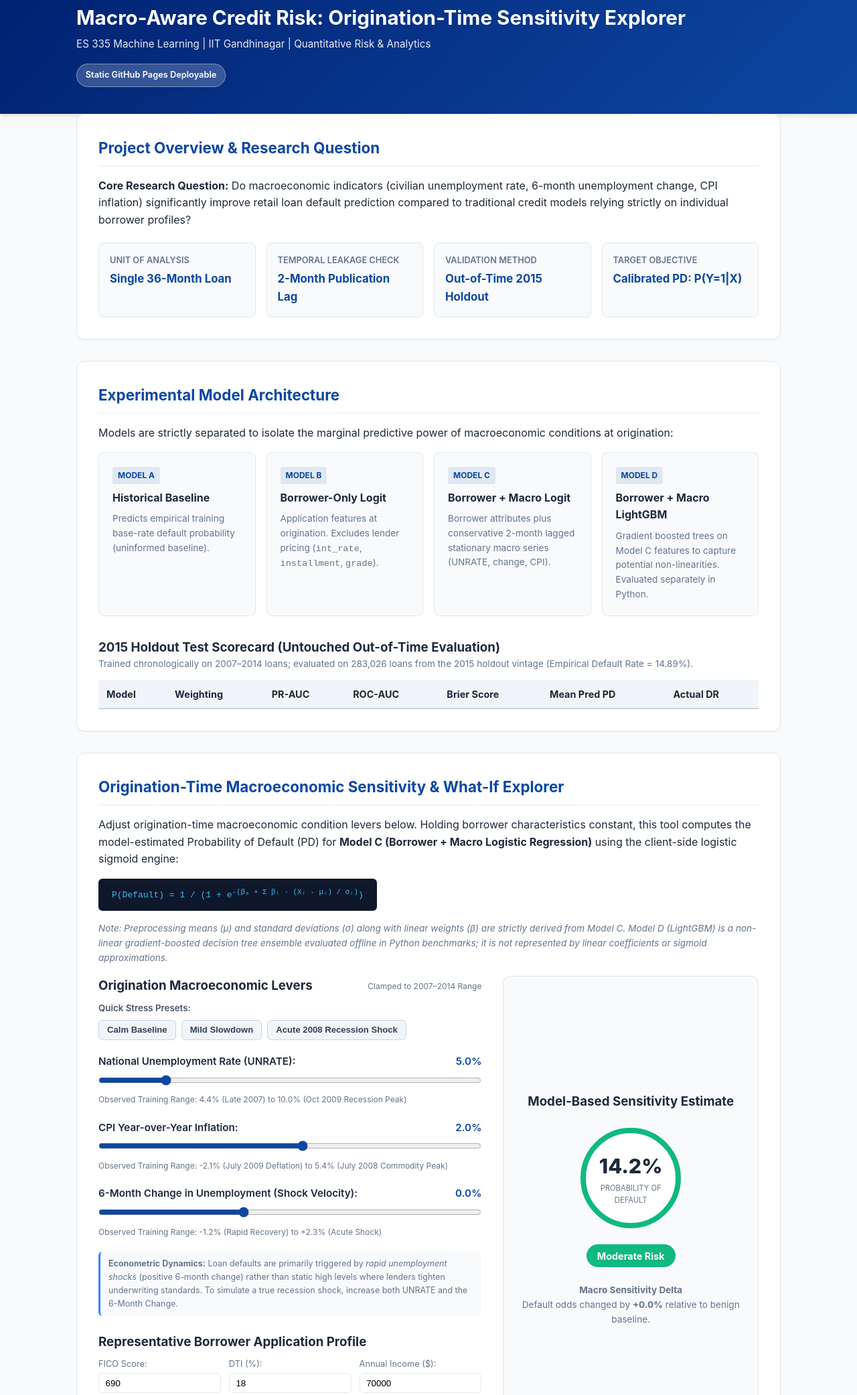
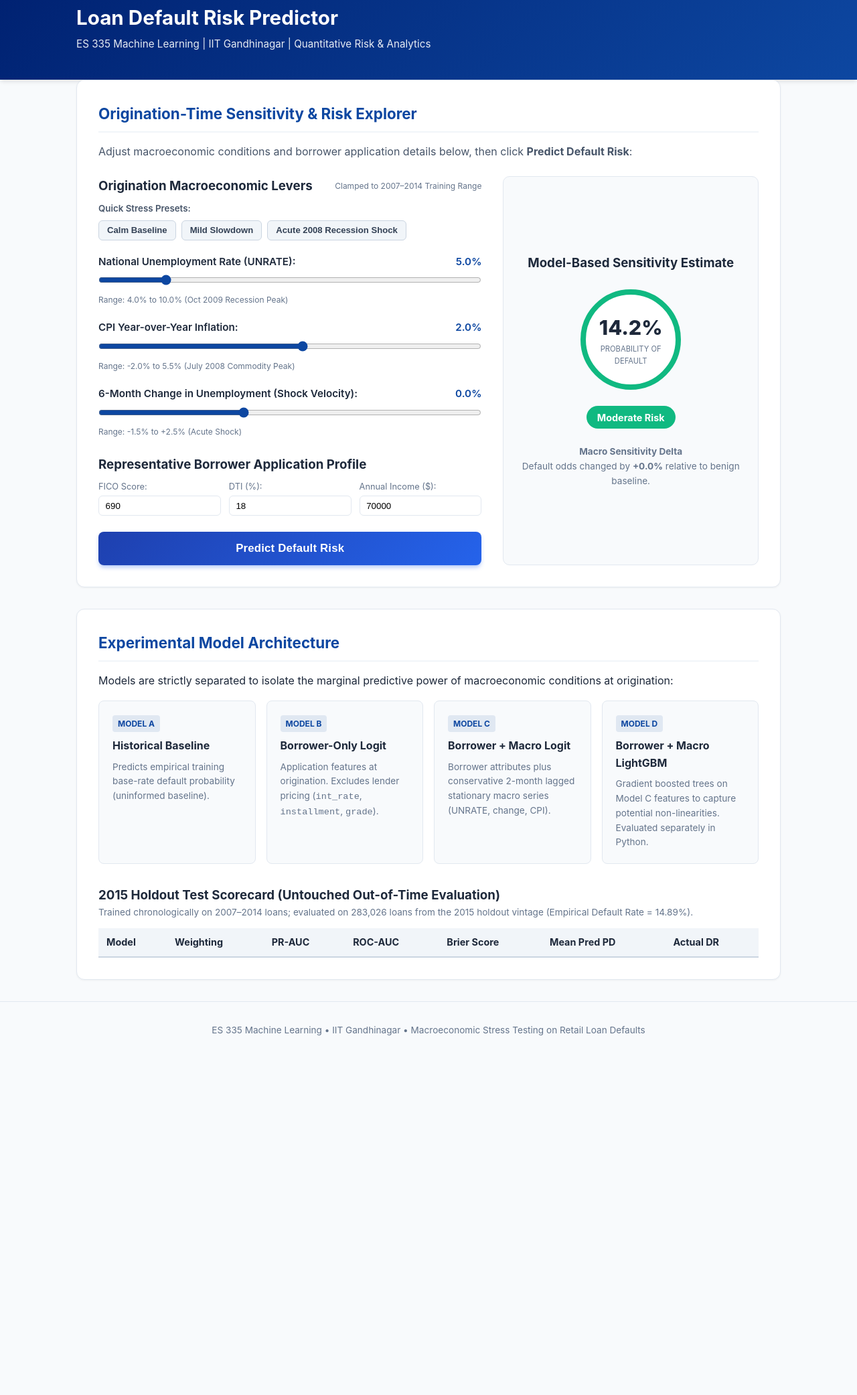
Before and after one commit to Siti-digital/Loan-Default-Risk-Predictor, a plain HTML site: page web/index.html in a window 1280 px wide. Shown: the part 37-2120 px from the top of the page at 67% size. After the commit the page ends 1619 px from the top, so only its background shows below. Drawn offline with Linux system fonts and the light colour scheme.

Commit message:
Simplify web frontend: clean title, prioritize interactive calculator, remove redundant text and disclaimers

```diff
--- a/web/index.html
+++ b/web/index.html
@@ -3,48 +3,115 @@
 <head>
   <meta charset="UTF-8">
   <meta name="viewport" content="width=device-width, initial-scale=1.0">
-  <title>Macroeconomic Sensitivity Explorer | ES 335 Credit Risk</title>
+  <title>Loan Default Risk Predictor | ES 335 Credit Risk</title>
   <link rel="stylesheet" href="style.css">
 </head>
 <body>
   <header>
     <div class="container header-container">
       <div>
-        <h1>Macro-Aware Credit Risk: Origination-Time Sensitivity Explorer</h1>
+        <h1>Loan Default Risk Predictor</h1>
         <p class="subtitle">ES 335 Machine Learning | IIT Gandhinagar | Quantitative Risk & Analytics</p>
       </div>
-      <div class="badge">Static GitHub Pages Deployable</div>
     </div>
   </header>
 
   <main class="container">
-    <section class="card intro-card">
-      <h2>Project Overview & Research Question</h2>
-      <p>
-        <strong>Core Research Question:</strong> Do macroeconomic indicators (civilian unemployment rate, 6-month unemployment change, CPI inflation)
-        significantly improve retail loan default prediction compared to traditional credit models relying strictly on individual borrower profiles?
+    <!-- Interactive Sensitivity & Risk Explorer (Moved to the Top) -->
+    <section class="card interactive-card">
+      <h2>Origination-Time Sensitivity & Risk Explorer</h2>
+      <p style="margin-bottom: 1.5rem; color: #475569;">
+        Adjust macroeconomic conditions and borrower application details below, then click <strong>Predict Default Risk</strong>:
       </p>
-      <div class="metrics-grid">
-        <div class="metric-box">
-          <span class="metric-title">Unit of Analysis</span>
-          <span class="metric-val">Single 36-Month Loan</span>
+
+      <div class="simulator-layout">
+        <!-- Controls -->
+        <div class="controls-panel">
+          <div style="display: flex; justify-content: space-between; align-items: center; margin-bottom: 0.5rem; flex-wrap: wrap;">
+            <h3 style="margin: 0;">Origination Macroeconomic Levers</h3>
+            <span style="font-size: 0.75rem; color: #64748b;">Clamped to 2007–2014 Training Range</span>
+          </div>
+
+          <!-- Quick Stress Scenario Presets -->
+          <div style="margin-bottom: 1.25rem;">
+            <small style="color: #475569; font-weight: 600; display: block; margin-bottom: 0.4rem;">Quick Stress Presets:</small>
+            <div class="preset-buttons" style="display: flex; gap: 0.5rem; flex-wrap: wrap;">
+              <button type="button" class="preset-btn" data-unemp="5.0" data-cpi="2.0" data-chg="0.0">Calm Baseline</button>
+              <button type="button" class="preset-btn" data-unemp="6.8" data-cpi="3.2" data-chg="0.8">Mild Slowdown</button>
+              <button type="button" class="preset-btn" data-unemp="9.8" data-cpi="4.5" data-chg="2.0">Acute 2008 Recession Shock</button>
+            </div>
+          </div>
+
+          <div class="control-group">
+            <div class="control-header">
+              <label for="unemployment-slider">National Unemployment Rate (UNRATE):</label>
+              <span id="unemployment-val" class="slider-val">5.0%</span>
+            </div>
+            <input type="range" id="unemployment-slider" min="4.0" max="10.0" step="0.1" value="5.0">
+            <small class="hint">Range: 4.0% to 10.0% (Oct 2009 Recession Peak)</small>
+          </div>
+
+          <div class="control-group">
+            <div class="control-header">
+              <label for="cpi-slider">CPI Year-over-Year Inflation:</label>
+              <span id="cpi-val" class="slider-val">2.0%</span>
+            </div>
+            <input type="range" id="cpi-slider" min="-2.0" max="5.5" step="0.1" value="2.0">
+            <small class="hint">Range: -2.0% to 5.5% (July 2008 Commodity Peak)</small>
+          </div>
+
+          <div class="control-group">
+            <div class="control-header">
+              <label for="unemp-change-slider">6-Month Change in Unemployment (Shock Velocity):</label>
+              <span id="unemp-change-val" class="slider-val">0.0%</span>
+            </div>
+            <input type="range" id="unemp-change-slider" min="-1.5" max="2.5" step="0.1" value="0.0">
+            <small class="hint">Range: -1.5% to +2.5% (Acute Shock)</small>
+          </div>
+
+          <h3 style="margin-top: 1.5rem;">Representative Borrower Application Profile</h3>
+          <div class="borrower-inputs">
+            <div>
+              <label for="fico-input">FICO Score:</label>
+              <input type="number" id="fico-input" value="690" min="660" max="850">
+            </div>
+            <div>
+              <label for="dti-input">DTI (%):</label>
+              <input type="number" id="dti-input" value="18" min="0" max="40">
+            </div>
+            <div>
+              <label for="income-input">Annual Income ($):</label>
+              <input type="number" id="income-input" value="70000" min="20000" max="300000" step="5000">
+            </div>
+          </div>
+
+          <!-- Predict Button -->
+          <button id="predict-btn" class="predict-button" type="button">
+            Predict Default Risk
+          </button>
         </div>
-        <div class="metric-box">
-          <span class="metric-title">Temporal Leakage Check</span>
-          <span class="metric-val">2-Month Publication Lag</span>
-        </div>
-        <div class="metric-box">
-          <span class="metric-title">Validation Method</span>
-          <span class="metric-val">Out-of-Time 2015 Holdout</span>
-        </div>
-        <div class="metric-box">
-          <span class="metric-title">Target Objective</span>
-          <span class="metric-val">Calibrated PD: P(Y=1|X)</span>
+
+        <!-- Output Display -->
+        <div class="output-panel">
+          <h3>Model-Based Sensitivity Estimate</h3>
+          <div class="gauge-container">
+            <div class="gauge-circle" id="risk-gauge">
+              <span id="pd-percentage">14.2%</span>
+              <span class="gauge-label">Probability of Default</span>
+            </div>
+          </div>
+
+          <div class="risk-badge" id="risk-status">Moderate Risk</div>
+
+          <div class="scenario-summary">
+            <h4>Macro Sensitivity Delta</h4>
+            <p id="delta-summary">Default odds changed by <strong>+0.0%</strong> relative to benign baseline.</p>
+          </div>
         </div>
       </div>
     </section>
 
-    <!-- Model Comparison Architecture -->
+    <!-- Model Comparison Architecture & Holdout Benchmark Scorecard -->
     <section class="card architecture-card">
       <h2>Experimental Model Architecture</h2>
       <p>Models are strictly separated to isolate the marginal predictive power of macroeconomic conditions at origination:</p>
@@ -95,140 +162,6 @@
         </table>
       </div>
     </section>
-
-    <!-- Interactive Sensitivity Explorer -->
-    <section class="card interactive-card">
-      <h2>Origination-Time Macroeconomic Sensitivity & What-If Explorer</h2>
-      <p>
-        Adjust origination-time macroeconomic condition levers below. Holding borrower characteristics constant, this tool computes the model-estimated Probability of Default (PD) for <strong>Model C (Borrower + Macro Logistic Regression)</strong> using the client-side logistic sigmoid engine:
-      </p>
-      <div class="formula-box">
-        <code>P(Default) = 1 / (1 + e<sup>-(β₀ + Σ βᵢ · (Xᵢ - μᵢ) / σᵢ)</sup>)</code>
-      </div>
-      <p class="architecture-note" style="font-size: 0.85rem; color: #64748b; margin-top: -0.5rem; margin-bottom: 1rem;">
-        <em>Note: Preprocessing means (μ) and standard deviations (σ) along with linear weights (β) are strictly derived from Model C. Model D (LightGBM) is a non-linear gradient-boosted decision tree ensemble evaluated offline in Python benchmarks; it is not represented by linear coefficients or sigmoid approximations.</em>
-      </p>
-
-      <div class="simulator-layout">
-        <!-- Controls -->
-        <div class="controls-panel">
-          <div style="display: flex; justify-content: space-between; align-items: center; margin-bottom: 0.5rem; flex-wrap: wrap;">
-            <h3 style="margin: 0;">Origination Macroeconomic Levers</h3>
-            <span style="font-size: 0.75rem; color: #64748b;">Clamped to 2007–2014 Range</span>
-          </div>
-
-          <!-- Quick Stress Scenario Presets -->
-          <div style="margin-bottom: 1.25rem;">
-            <small style="color: #475569; font-weight: 600; display: block; margin-bottom: 0.4rem;">Quick Stress Presets:</small>
-            <div class="preset-buttons" style="display: flex; gap: 0.5rem; flex-wrap: wrap;">
-              <button type="button" class="preset-btn" data-unemp="5.0" data-cpi="2.0" data-chg="0.0">Calm Baseline</button>
-              <button type="button" class="preset-btn" data-unemp="6.8" data-cpi="3.2" data-chg="0.8">Mild Slowdown</button>
-              <button type="button" class="preset-btn" data-unemp="9.8" data-cpi="4.5" data-chg="2.0">Acute 2008 Recession Shock</button>
-            </div>
-          </div>
-
-          <div class="control-group">
-            <div class="control-header">
-              <label for="unemployment-slider">National Unemployment Rate (UNRATE):</label>
-              <span id="unemployment-val" class="slider-val">5.0%</span>
-            </div>
-            <input type="range" id="unemployment-slider" min="4.0" max="10.0" step="0.1" value="5.0">
-            <small class="hint">Observed Training Range: 4.4% (Late 2007) to 10.0% (Oct 2009 Recession Peak)</small>
-          </div>
-
-          <div class="control-group">
-            <div class="control-header">
-              <label for="cpi-slider">CPI Year-over-Year Inflation:</label>
-              <span id="cpi-val" class="slider-val">2.0%</span>
-            </div>
-            <input type="range" id="cpi-slider" min="-2.0" max="5.5" step="0.1" value="2.0">
-            <small class="hint">Observed Training Range: -2.1% (July 2009 Deflation) to 5.4% (July 2008 Commodity Peak)</small>
-          </div>
-
-          <div class="control-group">
-            <div class="control-header">
-              <label for="unemp-change-slider">6-Month Change in Unemployment (Shock Velocity):</label>
-              <span id="unemp-change-val" class="slider-val">0.0%</span>
-            </div>
-            <input type="range" id="unemp-change-slider" min="-1.5" max="2.5" step="0.1" value="0.0">
-            <small class="hint">Observed Training Range: -1.2% (Rapid Recovery) to +2.3% (Acute Shock)</small>
-          </div>
-
-          <small class="macro-dynamics-note" style="display: block; font-size: 0.78rem; color: #64748b; background: #f8fafc; padding: 0.5rem 0.75rem; border-radius: 6px; border-left: 3px solid #3b82f6; margin-top: 0.5rem;">
-            <strong>Econometric Dynamics:</strong> Loan defaults are primarily triggered by <em>rapid unemployment shocks</em> (positive 6-month change) rather than static high levels where lenders tighten underwriting standards. To simulate a true recession shock, increase both UNRATE and the 6-Month Change.
-          </small>
-
-          <h3 style="margin-top: 1.5rem;">Representative Borrower Application Profile</h3>
-          <div class="borrower-inputs">
-            <div>
-              <label for="fico-input">FICO Score:</label>
-              <input type="number" id="fico-input" value="690" min="660" max="850">
-            </div>
-            <div>
-              <label for="dti-input">DTI (%):</label>
-              <input type="number" id="dti-input" value="18" min="0" max="40">
-            </div>
-            <div>
-              <label for="income-input">Annual Income ($):</label>
-              <input type="number" id="income-input" value="70000" min="20000" max="300000" step="5000">
-            </div>
-          </div>
-
-          <!-- Predict Button -->
-          <button id="predict-btn" class="predict-button" type="button">
-            Predict Default Risk
-          </button>
-        </div>
-
-        <!-- Output Display -->
-        <div class="output-panel">
-          <h3>Model-Based Sensitivity Estimate</h3>
-          <div class="gauge-container">
-            <div class="gauge-circle" id="risk-gauge">
-              <span id="pd-percentage">14.2%</span>
-              <span class="gauge-label">Probability of Default</span>
-            </div>
-          </div>
-
-          <div class="risk-badge" id="risk-status">Moderate Risk</div>
-
-          <div class="scenario-summary">
-            <h4>Macro Sensitivity Delta</h4>
-            <p id="delta-summary">Default odds changed by <strong>+0.0%</strong> relative to benign baseline.</p>
-          </div>
-        </div>
-      </div>
-
-      <!-- Critical Econometric Disclaimers -->
-      <div class="disclaimer-box">
-        <h4>Methodological & Econometric Scope Disclaimers</h4>
-        <ul>
-          <li><strong>Not a Lifetime Forecasting Tool:</strong> This model estimates default probability based strictly on economic conditions prevailing <em>at origination</em>. It does NOT predict how an active loan performs if unemployment spikes 18 months into repayment (a hazard model with time-varying covariates is required for lifetime trajectory stress testing).</li>
-          <li><strong>Observational Association, Not Causality:</strong> Estimated coefficients capture predictive associations across vintages and do not establish causal treatment effects.</li>
-          <li><strong>Interpolation Only:</strong> Slider ranges are strictly clamped to the empirical historical bounds observed during the 2007–2014 training window to prevent ungrounded extrapolation.</li>
-        </ul>
-      </div>
-    </section>
-
-    <!-- Methodology & Rubric Defense -->
-    <section class="card methodology-card">
-      <h2>Methodology & Statistical Defenses</h2>
-      <div class="grid-2">
-        <div>
-          <h3>Rigorous Out-of-Time (OOT) Split</h3>
-          <p>
-            Avoids standard random K-Fold cross-validation which leaks temporal dependencies.
-            Trains chronologically on <strong>2007–2014</strong> (including the Great Recession shock) and validates out-of-time on the fully matured <strong>2015 cohort</strong> (0.05% unresolved rate).
-          </p>
-        </div>
-        <div>
-          <h3>Zero Look-Ahead Macro Alignment</h3>
-          <p>
-            Macro series are shifted by a conservative <strong>2-month publication lag</strong>, ensuring that loans originated on the 1st of month <em>t</em> receive macroeconomic data published and verified available prior to origination.
-          </p>
-        </div>
-      </div>
-    </section>
   </main>
 
   <footer>
```
